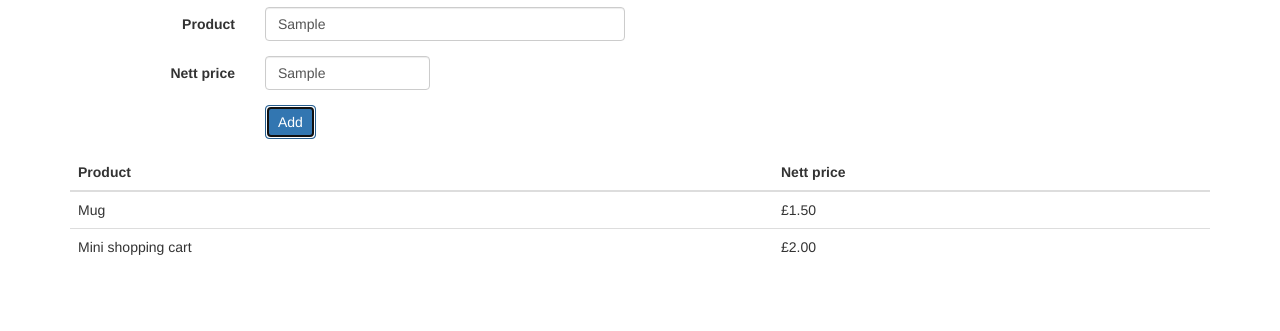
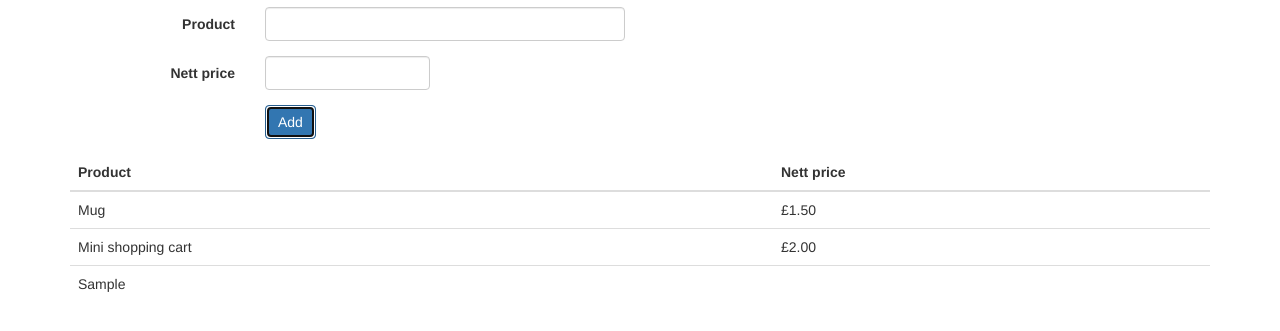
Before and after one commit to dballinger/angular-js-tutorial, a website: page app/index.html in a window 1280 px wide. Both pictures are taken after typing "Sample", "Sample" into the empty fields and a click on the button "Add". Shown: the part 63-394 px from the top of the page. Drawn offline with Linux system fonts and the light colour scheme.

Commit message:
Completed binding

```diff
--- a/app/index.html
+++ b/app/index.html
@@ -12,19 +12,19 @@
 <body class="container" ng-controller="ProductCtrl">
 <h1>AngularJS Tutorial</h1>
 
-<form class="form-horizontal">
+<form class="form-horizontal" ng-submit="add()">
     <div class="form-group">
         <label for="product" class="col-lg-2 control-label">Product</label>
 
         <div class="col-lg-4">
-            <input type="text" class="form-control" id="product">
+            <input type="text" class="form-control" id="product" ng-model="data.name">
         </div>
     </div>
     <div class="form-group">
         <label for="price" class="col-lg-2 control-label">Nett price</label>
 
         <div class="col-lg-2">
-            <input type="text" class="form-control" id="price">
+            <input type="text" class="form-control" id="price" ng-model="data.price">
         </div>
     </div>
     <div class="form-group">
--- a/app/js/app.js
+++ b/app/js/app.js
@@ -9,4 +9,15 @@ angular.module('tutorial', [])
                     {name: "Mini shopping cart", price: 2}
                 ]
             };
+
+            $scope.add = function () {
+                $scope.data.products.push(
+                        {
+                            name: $scope.data.name,
+                            price: $scope.data.price
+                        }
+                );
+                delete $scope.data['name'];
+                delete $scope.data['price'];
+            };
         })
```
Also changed, not shown: test/unit/controllersSpec.js (+20 -3 lines).
